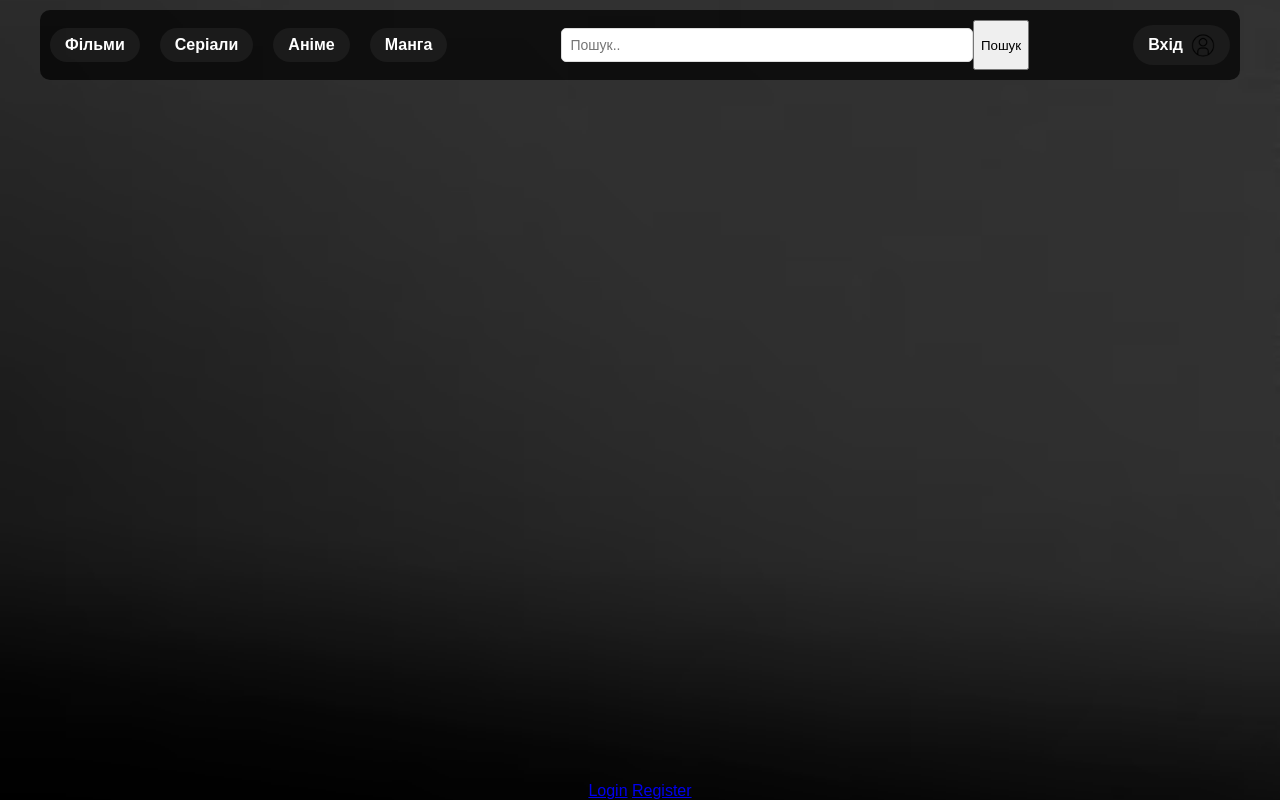
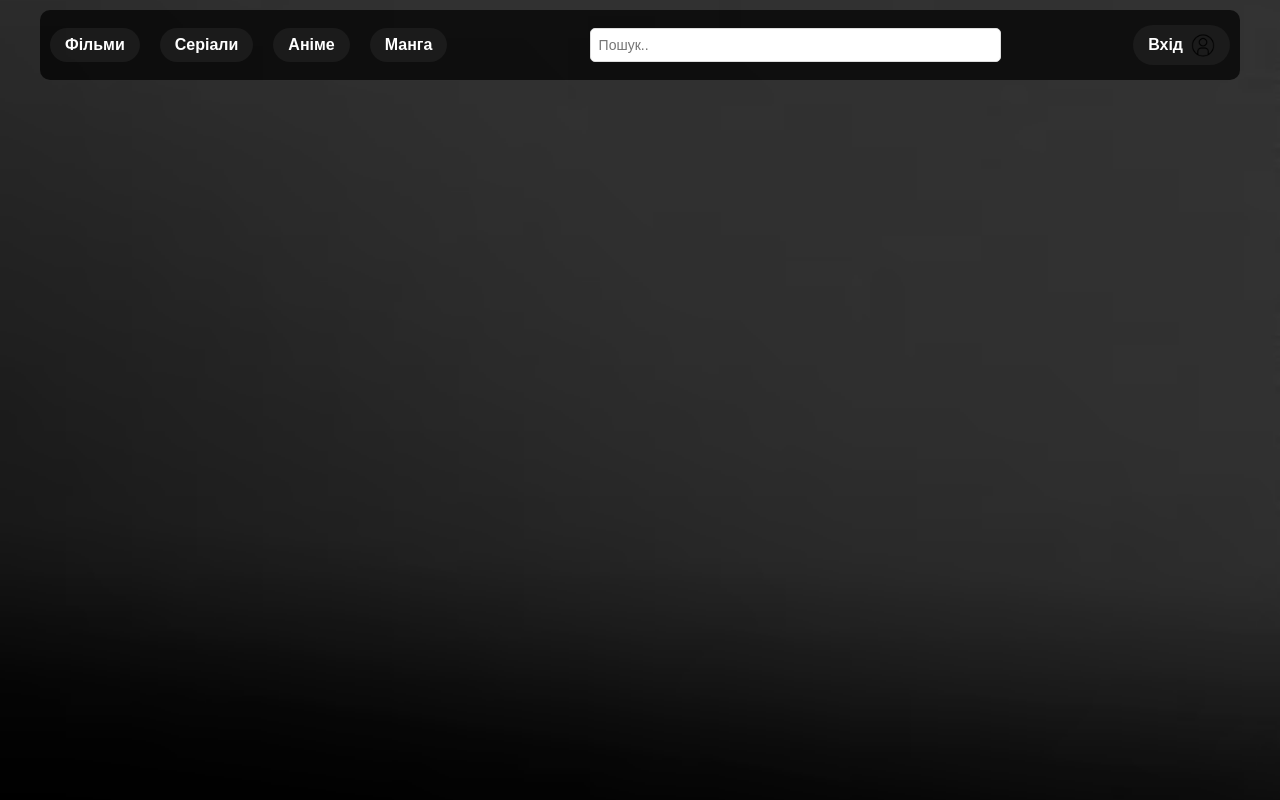
Before and after one commit to mxqz/SearchTopFilmBOT, a Flask app: page / in a window 1280 px wide. Run offline with Flask 3, Linux system fonts and the light colour scheme; some libraries are stand-ins or nearby versions.

Commit message:
Final(without DB)
фінальний мій пуш.
зміни:
видалені тестові варіанти кнопок, через те що потреба у них відпала, все працює без них.

проєкт готовий, якщо ж розвивати його надалі, то потрібно:
-підключити зовнішню БД медіаданих
-створити власний штучний інтелект для розумного пошуку
-розвити систему акаунтів(на даний момент, акаунти не дають нічого)

```diff
--- a/templates/index.html
+++ b/templates/index.html
@@ -18,7 +18,7 @@
     <form action="/api/search" method="get" class="search-bar">
         <input type="text" placeholder="Пошук.." name="q" class="search-input">
         <input type="hidden" name="tab" id="activeTabInput" value="films">
-        <button type="submit">Пошук</button>
+        <!-- <button type="submit">Пошук</button> -->
     </form>
 
     <a href="#" class="navbar-item account" id="loginLink" onclick="openModal(event)">Вхід
@@ -34,10 +34,6 @@
 </div>
 {% endif %}
 
-<div class="auth-links">
-    <a href="{{ url_for('login') }}">Login</a>
-    <a href="{{ url_for('register') }}">Register</a>
-</div>
 
 <!-- Контейнер для вкладок -->
 <div id="films" class="tab-content" {% if active_tab != 'films' %}style="display:none;"{% endif %}>
```
